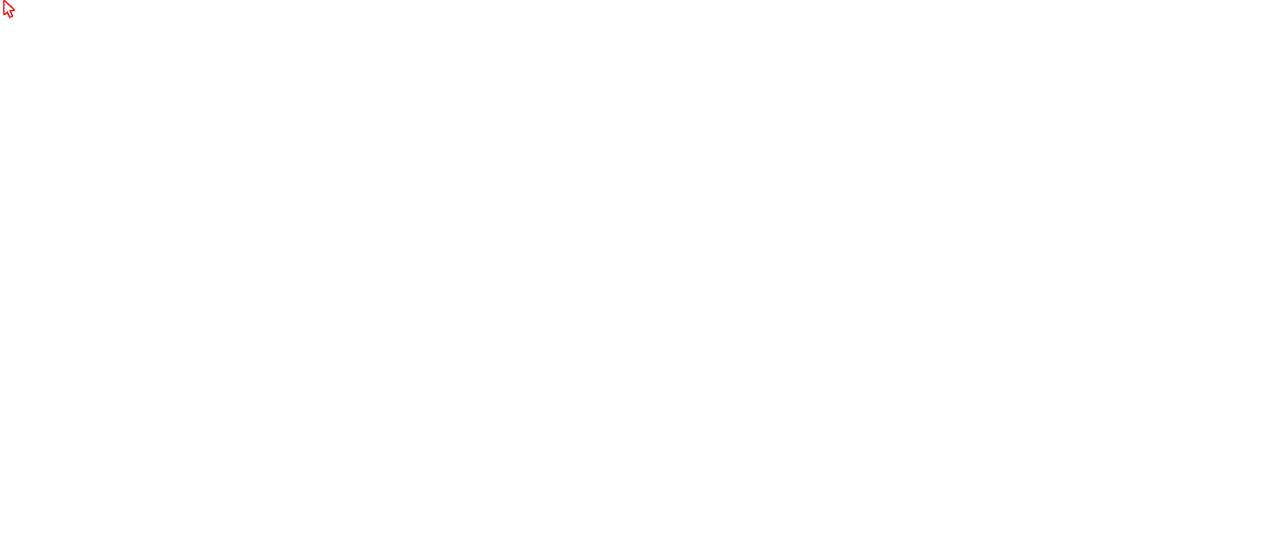
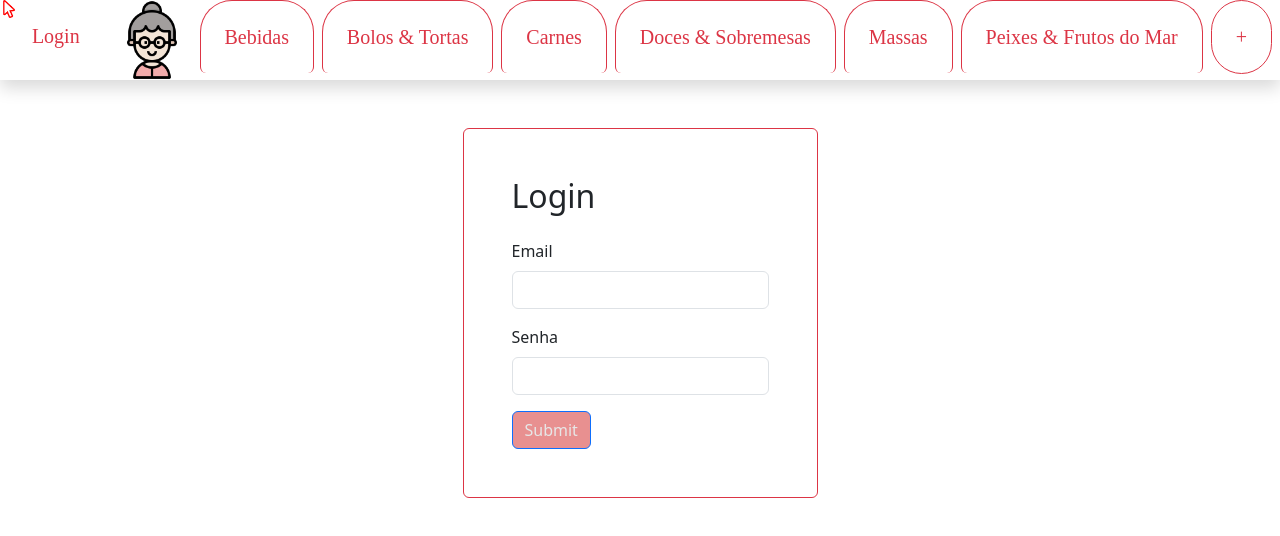
Before and after one commit to JoaoAlmir/vo-clotilde, a React (Vite) app in the folder front/: page /login in a window 1280 px wide. Before the commit this address had no page. Shown: the top 536 px of the page. Built offline with nearby package versions, Linux system fonts and the light colour scheme; a web font is replaced by a local one.

Commit message:
add login & fix home grid

```diff
--- a/front/src/App.jsx
+++ b/front/src/App.jsx
@@ -7,6 +7,7 @@ import Home from './pages/home/Home'
 import Details from './pages/details/Details'
 import Category from './pages/category/Category'
 import Add from './pages/add/Add'
+import Login from './pages/login/Login';
 
 function App() {
 
@@ -18,6 +19,7 @@ function App() {
           <Route path="/" element={<Home />} />
           <Route path="/detalhes/:id" element={<Details />} />
           <Route path="/categorias/:categoria" element={<Category />} />
+          <Route path="/login" element={<Login />} />
           <Route path="/admin/add" element={<Add />} />
 
 
--- a/front/src/components/header/Header.css
+++ b/front/src/components/header/Header.css
@@ -13,8 +13,11 @@
     border-width: 1px;
     border-style: solid;
     padding: 5px;
+    background-color: #f3c4c4;
     transition: border 1s;
     transition: padding 1s;
+    transition: background 1s;
+
 
 }
 
--- a/front/src/components/header/Header.jsx
+++ b/front/src/components/header/Header.jsx
@@ -5,6 +5,9 @@ function Header() {
     return (
         <>
             <header className="d-flex justify-content-evenly position-sticky d-block shadow">
+                 <NavLink end to="/login">
+                    <h5 className="p-4 text-danger header-buttom rounded-5 border-danger">Login</h5>
+                </NavLink>
                 <NavLink end to="/">
                     <img id="header-icon" width="80px" height="80px" src="../src/assets/headerIcon.png" alt="icon" />
                 </NavLink>
@@ -26,6 +29,10 @@ function Header() {
                 <NavLink end to="/categorias/pe">
                     <h5 className="p-4 text-danger header-buttom rounded-5 rounded-bottom border-danger border border-bottom-0">Peixes &amp; Frutos do Mar  </h5>
                 </NavLink>
+                <NavLink end to="/admin/add">
+                    <h5 className="p-4 text-danger header-buttom rounded-5  border-danger border ">+ </h5>
+                </NavLink>
+
             </header>
         </>
     );
--- a/front/src/pages/home/Home.css
+++ b/front/src/pages/home/Home.css
@@ -18,3 +18,12 @@
     background-color: #3f0505;
     border-color: #c71711;
 }
+
+.grid-container {
+    display: grid;
+    grid-template-columns: auto auto;
+    padding: 10px;
+  }
+  .grid-item {
+    padding: 20px;
+  }
--- a/front/src/pages/home/Home.jsx
+++ b/front/src/pages/home/Home.jsx
@@ -49,10 +49,11 @@ function Home() {
                         <div className="d-flex mb-5">
                             <ItemCard detalhado titulo={item.main.titulo} tempo={item.main.tempoPreparo} porcoes={item.main.rendimento} dificuldade={item.main.dificuldade} imagem={item.main.imagem} link={item.main._id} />
 
-
+                            <div class="grid-container">
                                 {item.others.map((otherItem, _index) => {
 
-                                    return (<div className="row">
+                                    return (
+                                        <div class="grid-item">
                                             <ItemCard className="col" detalhado={false}
                                                 titulo={otherItem.titulo}
                                                 tempo={otherItem.tempoPreparo}
@@ -60,18 +61,17 @@ function Home() {
                                                 dificuldade={otherItem.dificuldade}
                                                 imagem={otherItem.imagem}
                                                 link={otherItem._id} />
-                                        {_index > 0 && _index % 2 == 1 && <div className="row">AAA</div>}
+                                        </div>
+                                    )
 
-                                    </div>)
                                 }
                                 )}
                             </div>
+                        </div>
+
 
                     )
                 }
-
-
-
 
 
             </div>
--- /dev/null
+++ b/front/src/pages/login/Login.jsx
@@ -0,0 +1,45 @@
+import Header from "../../components/header/Header"
+import { useForm } from "react-hook-form";
+
+
+function Login() {
+    const { register, handleSubmit } = useForm();
+
+    let res;
+
+    return (
+        <>
+
+            <Header />
+
+
+
+            <div className="d-flex p-5 justify-content-center">
+                <div className="flex-column border-danger border rounded p-5">
+                    <h2 className="mb-4">Login</h2>
+
+                    <form onSubmit={handleSubmit(res)} >
+
+                        <div className="mb-3">
+                            <label className="form-label">Email</label>
+                            <input type="email" className="form-control" id="exampleInputEmail1" />
+                        </div>
+
+                        <div className="mb-3">
+                            <label className="form-label">Senha</label>
+                            <input type="email" className="form-control" id="exampleInputEmail1" />
+                        </div>
+
+                        <button type="submit" className="btn btn-primary">Submit</button>
+
+                    </form>
+                </div>
+
+            </div >
+
+
+        </>
+    )
+}
+
+export default Login
```
Lines whose indentation alone changed are shown as unchanged.
